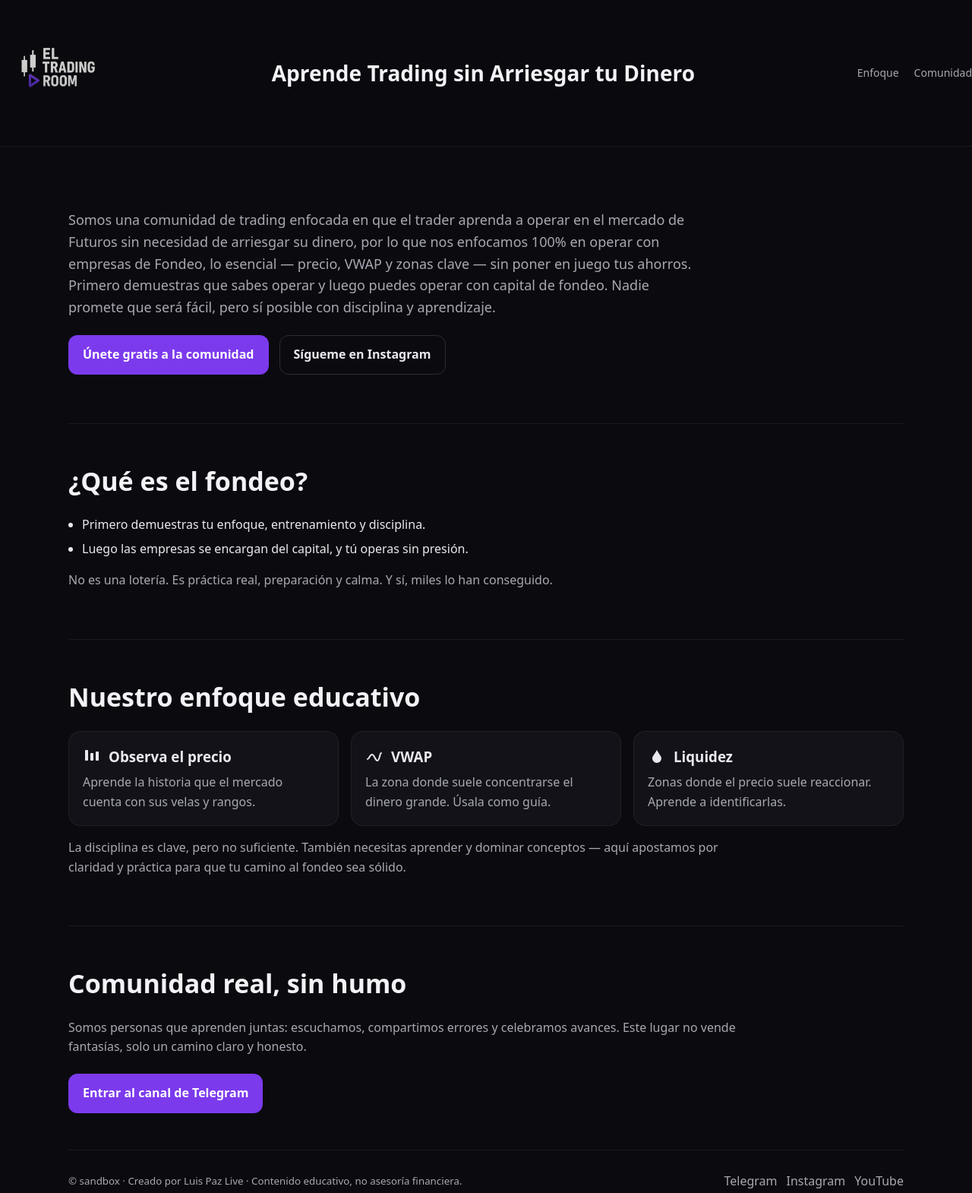
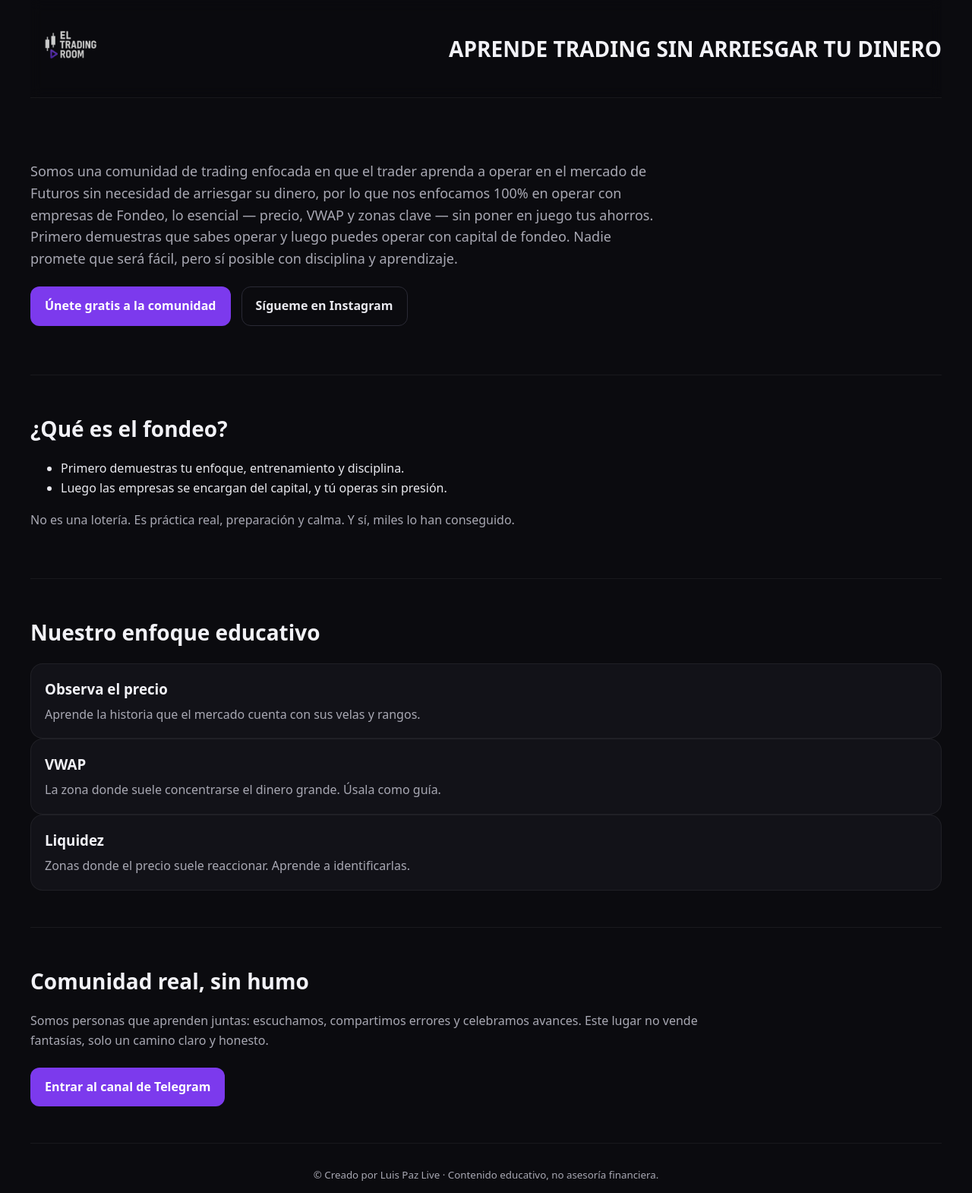
Before and after one commit to LuisPazDev/trading-room-landing, a plain HTML site: page index.html in a window 1280 px wide. Shown: the whole page at 76% size. Drawn offline with Linux system fonts and the light colour scheme.

Commit message:
update: navbar tagline + logo ajustes

```diff
--- a/index.html
+++ b/index.html
@@ -7,30 +7,25 @@
   <meta name="description" content="Aprende a operar sin arriesgar tu propio dinero: Price Action, VWAP y zonas de liquidez. Comunidad honesta para empezar en el trading de fondeo.">
   <link rel="preconnect" href="https://fonts.gstatic.com" crossorigin>
   <link rel="stylesheet" href="./style.css">
-  <meta property="og:title" content="El Trading Room — Opera sin arriesgar lo tuyo">
-  <meta property="og:description" content="Comunidad para aprender a operar sin arriesgar tus ahorros: Price Action, VWAP y Liquidez.">
-  <meta property="og:type" content="website">
 </head>
 <body>
+  <!-- NAV con dos columnas -->
   <nav class="nav container" role="navigation" aria-label="Principal">
-    <a class="brand" href="/">
-      <img class="logo" src="./assets/logo.png?v=6" alt="El Trading Room" />
-    </a>
+    <div class="nav-grid">
+      <!-- Columna izquierda: logo -->
+      <a class="brand" href="/">
+        <img class="logo" src="./assets/logo.png?v=8" alt="El Trading Room" />
+      </a>
 
-    <!-- ✅ Tagline en la navbar -->
-    <div class="nav-tagline">
-      <h1>Aprende Trading sin Arriesgar tu Dinero</h1>
-    </div>
-
-    <!-- Links -->
-    <div class="nav-links">
-      <a href="#enfoque">Enfoque</a>
-      <a href="#comunidad">Comunidad</a>
+      <!-- Columna derecha: slogan -->
+      <div class="nav-tagline">
+        <h1>APRENDE TRADING SIN ARRIESGAR TU DINERO</h1>
+      </div>
     </div>
   </nav>
 
+  <!-- HERO -->
   <header class="hero container">
-    <!-- Quitamos el H1 repetido -->
     <p class="lead">
       Somos una comunidad de trading enfocada en que el trader aprenda a operar en el mercado de Futuros sin necesidad de arriesgar su dinero, por lo que nos enfocamos 100% en operar con empresas de Fondeo, lo esencial — precio, VWAP y zonas clave — sin poner en juego tus ahorros.
       Primero demuestras que sabes operar y luego puedes operar con capital de fondeo.
@@ -42,6 +37,7 @@
     </div>
   </header>
 
+  <!-- SECCIONES -->
   <section class="section container">
     <h2>¿Qué es el fondeo?</h2>
     <ul class="bullets">
@@ -57,31 +53,18 @@
     <h2>Nuestro enfoque educativo</h2>
     <div class="grid-3">
       <div class="card">
-        <h3 style="display:flex;align-items:center;gap:10px">
-          <svg width="24" height="24" viewBox="0 0 24 24" fill="currentColor"><rect x="3" y="3" width="4" height="14" rx="1"></rect><rect x="10" y="7" width="4" height="10" rx="1"></rect><rect x="17" y="5" width="4" height="12" rx="1"></rect></svg>
-          <span>Observa el precio</span>
-        </h3>
+        <h3>Observa el precio</h3>
         <p>Aprende la historia que el mercado cuenta con sus velas y rangos.</p>
       </div>
       <div class="card">
-        <h3 style="display:flex;align-items:center;gap:10px">
-          <svg width="24" height="24" viewBox="0 0 24 24" fill="none"><path d="M3 15c2 0 3-6 6-6s4 8 7 8 3-10 5-10" stroke="currentColor" stroke-width="2" fill="none" stroke-linecap="round"/></svg>
-          <span>VWAP</span>
-        </h3>
+        <h3>VWAP</h3>
         <p>La zona donde suele concentrarse el dinero grande. Úsala como guía.</p>
       </div>
       <div class="card">
-        <h3 style="display:flex;align-items:center;gap:10px">
-          <svg width="24" height="24" viewBox="0 0 24 24" fill="currentColor"><path d="M12 3c3 6 6 8 6 11a6 6 0 1 1-12 0c0-3 3-5 6-11z"/></svg>
-          <span>Liquidez</span>
-        </h3>
+        <h3>Liquidez</h3>
         <p>Zonas donde el precio suele reaccionar. Aprende a identificarlas.</p>
       </div>
     </div>
-    <p class="note" style="margin-top:16px">
-      La disciplina es clave, pero no suficiente. También necesitas aprender y dominar conceptos —
-      aquí apostamos por claridad y práctica para que tu camino al fondeo sea sólido.
-    </p>
   </section>
 
   <section id="comunidad" class="section container">
@@ -92,13 +75,9 @@
     </div>
   </section>
 
+  <!-- FOOTER -->
   <footer class="footer container">
-    <small>© sandbox · Creado por Luis Paz Live · Contenido educativo, no asesoría financiera.</small>
-    <div class="social">
-      <a href="https://t.me/YourTelegramChannel" target="_blank" rel="noopener">Telegram</a>
-      <a href="https://instagram.com/luispazlive" target="_blank" rel="noopener">Instagram</a>
-      <a href="https://youtube.com/@luispazlive" target="_blank" rel="noopener">YouTube</a>
-    </div>
+    <small>© Creado por Luis Paz Live · Contenido educativo, no asesoría financiera.</small>
   </footer>
 </body>
 </html>
--- a/style.css
+++ b/style.css
@@ -1,4 +1,3 @@
-/* Base styles for EL TRADING ROOM landing — dark + purple accents */
 :root{
   --bg:#0b0b0f;
   --card:#121218;
@@ -9,102 +8,74 @@
   --purple-600:#6d28d9;
   --outline:#2a2a35;
 
-  /* Tamaños del logo */
-  --logo-h-desktop: 144px;
-  --logo-h-mobile: 72px;
+  --logo-h-desktop:100px;
+  --logo-h-mobile:60px;
 }
 *{box-sizing:border-box}
 html,body{margin:0;padding:0}
 body{
-  font-family: system-ui, -apple-system, Segoe UI, Roboto, Inter, Helvetica, Arial, sans-serif;
+  font-family: system-ui,-apple-system,Segoe UI,Roboto,Inter,Helvetica,Arial,sans-serif;
   background:var(--bg); color:var(--text); line-height:1.6;
   -webkit-font-smoothing:antialiased; -moz-osx-font-smoothing:grayscale;
 }
-.container{max-width:1100px;margin:0 auto;padding:24px}
+.container{max-width:1200px;margin:0 auto;padding:24px}
 
-/* Navbar */
+/* NAVBAR */
 .nav{
-  display:flex; align-items:center; justify-content:space-between;
-  padding:24px 0;
-  border-bottom:1px solid rgba(255,255,255,.06);
   position:sticky; top:0; z-index:10;
   background:rgba(11,11,15,.72); backdrop-filter:blur(8px);
-  gap: 20px;
+  border-bottom:1px solid rgba(255,255,255,.06);
+  padding:14px 0;
 }
-.nav.container{
-  max-width:1440px;
+.nav-grid{
+  display:grid;
+  grid-template-columns:auto 1fr; /* solo 2 columnas */
+  align-items:center;
+  gap:24px;
 }
-.nav .brand{display:flex; align-items:center}
-
-/* Logo */
 .nav img.logo{
   height:var(--logo-h-desktop);
   width:auto;
   display:block;
 }
-
-/* ✅ Tagline */
-.nav-tagline h1 {
-  font-size: 28px;
-  margin: 0;
-  color: var(--heading);
-  font-weight: 600;
-  white-space: nowrap;
+.nav-tagline h1{
+  margin:0;
+  text-align:right;
+  color:var(--heading);
+  font-size:28px;
+  font-weight:700;
+  white-space:nowrap;
 }
 
-/* Links navbar */
-.nav-links {
-  display:flex;
-  align-items:center;
-  gap:20px;
-}
-.nav a{color:var(--muted); text-decoration:none; font-size:14px}
-.nav a:hover{color:var(--text)}
-
-/* Hero */
-.hero{padding:64px 0}
-h1{font-size:clamp(34px,6vw,56px); line-height:1.1; margin:0 0 16px; color:var(--heading)}
-.lead{color:var(--muted); max-width:840px; font-size:clamp(16px,2.5vw,18px)}
+/* HERO */
+.hero{ padding:64px 0 }
+.lead{ color:var(--muted); max-width:840px; font-size:18px }
 
 /* Botones */
-.btns{display:flex; gap:14px; margin-top:22px; flex-wrap:wrap}
+.btns{ display:flex; gap:14px; margin-top:22px; flex-wrap:wrap }
 .btn{
-  display:inline-flex; align-items:center; justify-content:center; gap:8px;
+  display:inline-flex; align-items:center; justify-content:center;
   padding:12px 18px; border-radius:12px; border:1px solid var(--outline);
   background:transparent; color:var(--text); text-decoration:none; font-weight:600;
 }
-.btn--primary{background:var(--purple); border-color:transparent; color:#fff}
-.btn--primary:hover{background:var(--purple-600)}
-.btn--ghost:hover{border-color:#3a3a46}
+.btn--primary{ background:var(--purple); border-color:transparent; color:#fff }
+.btn--primary:hover{ background:var(--purple-600) }
+.btn--ghost:hover{ border-color:#3a3a46 }
 
 /* Secciones */
-.section{padding:48px 0; border-top:1px solid rgba(255,255,255,.06)}
-.section h2{font-size:clamp(24px,4vw,34px); margin:0 0 18px; color:var(--heading)}
-.bullets{padding-left:18px; color:var(--text)}
-.bullets li{margin:6px 0}
-
-.grid-3{display:grid; gap:16px; grid-template-columns:repeat(3,1fr)}
-.card{background:var(--card); border:1px solid rgba(255,255,255,.06); border-radius:16px; padding:18px}
-.card h3{margin:0 0 6px}
-.card p{margin:0; color:var(--muted)}
-
-.note{color:var(--muted); max-width:900px}
+.section{ padding:48px 0; border-top:1px solid rgba(255,255,255,.06) }
+.section h2{ font-size:28px; margin:0 0 18px; color:var(--heading) }
+.card{ background:var(--card); border:1px solid rgba(255,255,255,.06); border-radius:16px; padding:18px }
+.card h3{ margin:0 0 6px; color:var(--heading) }
+.card p{ margin:0; color:var(--muted) }
+.note{ color:var(--muted); max-width:900px }
 
 /* Footer */
-.footer{
-  padding:28px 0; border-top:1px solid rgba(255,255,255,.06);
-  display:flex; align-items:center; justify-content:space-between; flex-wrap:wrap; gap:12px
-}
-.footer small{color:var(--muted)}
-.social{display:flex; gap:12px}
-.social a{color:var(--muted); text-decoration:none}
-.social a:hover{color:var(--text)}
+.footer{ padding:28px 0; border-top:1px solid rgba(255,255,255,.06); text-align:center }
+.footer small{ color:var(--muted) }
 
 /* Responsive */
-@media (max-width:900px){
-  .grid-3{grid-template-columns:1fr}
-
-  .nav{flex-wrap:wrap; justify-content:center; text-align:center}
-  .nav-tagline h1{font-size:18px; white-space:normal}
-  .nav img.logo{height:var(--logo-h-mobile)}
+@media(max-width:900px){
+  .nav img.logo{ height:var(--logo-h-mobile) }
+  .nav-tagline h1{ font-size:18px; text-align:left }
 }
```
